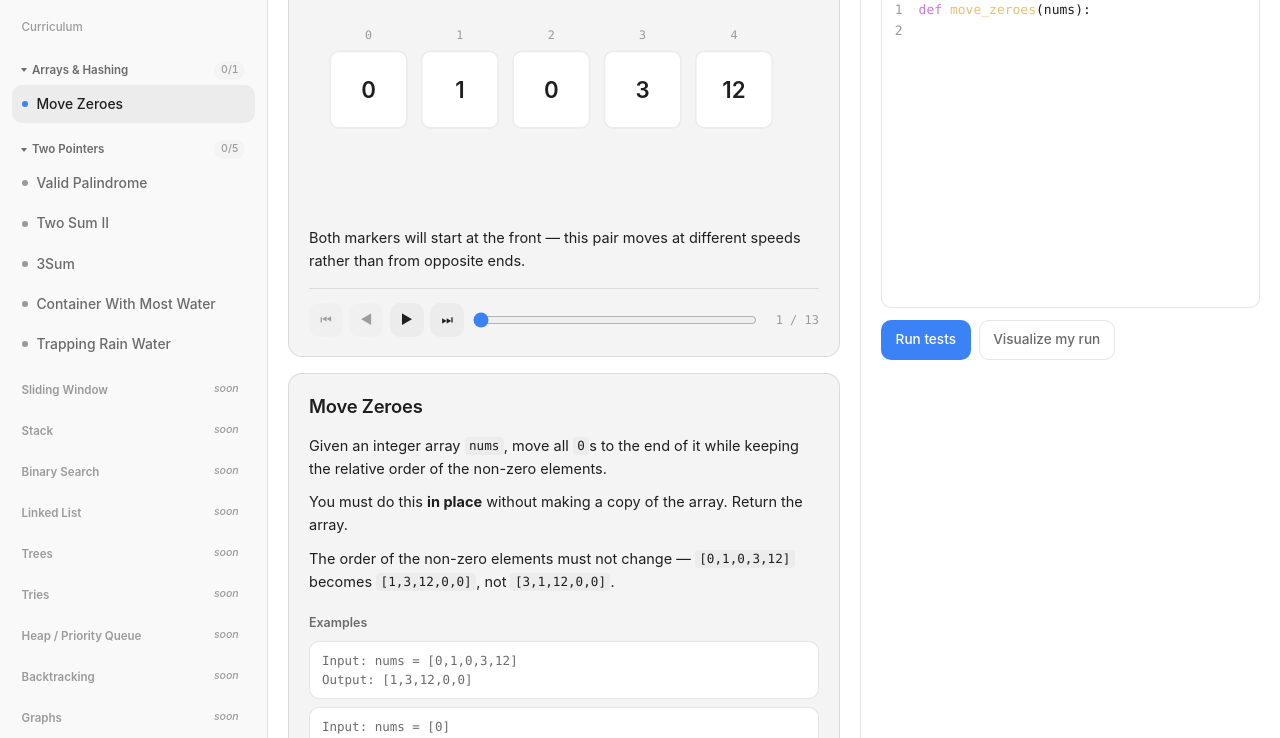
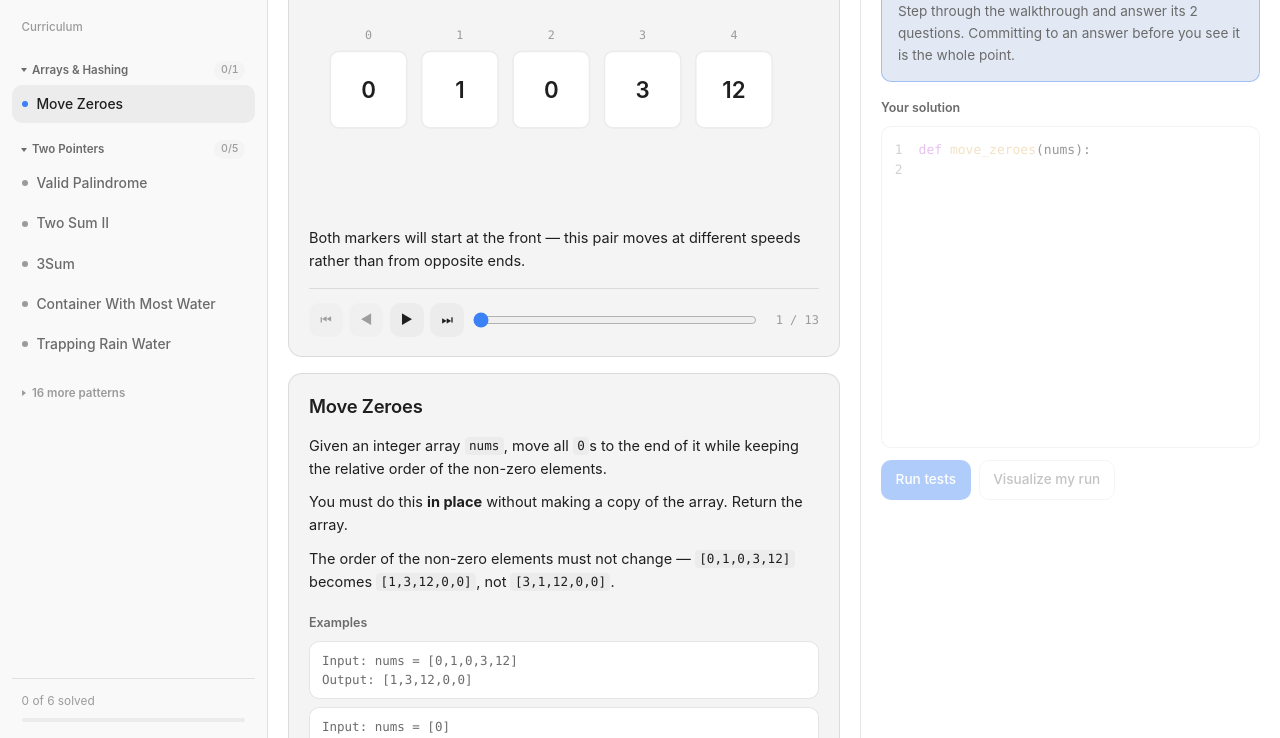
Before and after one commit to akshanshkmr/stepwise, a plain HTML site: page index.html in a window 1280 px wide. Shown: the part 62-800 px from the top of the page. Drawn offline with Linux system fonts and the light colour scheme.

Commit message:
Enforce the prediction gate, version stored progress, and add CI
Four items from the product critique:

The gate was opt-in — the editor was always open, so the mechanic the product
is built on could be skipped entirely. The editor now stays closed until a
problem's checkpoints are answered, behind one flag so ending the experiment
costs a line rather than a refactor.

Stored progress carries a schema version. Records from a newer build are
discarded rather than half-read, and v1 records migrate cleanly.

CI runs pytest, the validator, a check that regenerating traces is a no-op, and
a new browser-free suite covering both gates, the migration, and the
highlighter's escaping. Until now every check needed a human to load a page.

Sixteen 'soon' rows implied a roadmap we have not funded; they are one
collapsed line.

Co-Authored-By: Claude Opus 5 <noreply@anthropic.com>

```diff
--- a/app.js
+++ b/app.js
@@ -11,7 +11,40 @@ export function nextBlockingCheckpoint(checkpoints, answered, index) {
   return null;
 }
 
-if (document.getElementById("viz")) {
+/** The product's claim is that you predict before you write. That was only true
+ *  if you chose to use the walkthrough — the editor was always open, so the
+ *  mechanic was opt-in. It is now the gate to the editor.
+ *
+ *  Set GATE_EDITOR to false to run without it: the point of putting it behind
+ *  one flag is that killing the experiment costs one line, not a refactor. */
+/* Progress records carry their shape's version. Without it, the next change to
+   what we store reads old records as if they were new ones — silently wrong
+   rather than loudly missing. Unknown or newer versions are discarded rather
+   than guessed at: losing a hint count is recoverable, showing someone a
+   half-migrated record is not. */
+const SCHEMA = 2;
+
+/** Brings a stored record up to SCHEMA, or returns null if it cannot be
+ *  trusted. Exported so the shape rules are testable without a browser. */
+export function migrate(raw) {
+  if (!raw || typeof raw !== "object") return null;
+  if (Object.keys(raw).length === 0) return raw;          // nothing stored yet
+  const v = raw.v ?? 1;
+  if (v > SCHEMA) return null;                            // written by a newer build
+  if (v === 1) return { ...raw, v: SCHEMA, solved: raw.solved === true };
+  return raw;
+}
+
+export const GATE_EDITOR = true;
+
+/** Checkpoints still owed before the editor opens, given a problem's
+ *  checkpoints, what has been answered, and whether it is already solved. */
+export function predictionsOwed(checkpoints, answered, solved) {
+  if (!GATE_EDITOR || solved) return 0;
+  return checkpoints.reduce((n, _, i) => n + (answered.has(i) ? 0 : 1), 0);
+}
+
+if (typeof document !== "undefined" && document.getElementById("viz")) {
 
 const $ = (id) => document.getElementById(id);
 let problem = null, index = 0, answered = new Set(), hintsUsed = 0, code = "";
@@ -25,6 +58,7 @@ const storageKey = () => `codeteach:${problem.id}`;
 
 const COLLAPSED_KEY = "codeteach:collapsed";
 
+
 function readCollapsed() {
   try { return JSON.parse(localStorage.getItem(COLLAPSED_KEY) ?? "[]"); }
   catch { return []; }
@@ -33,24 +67,26 @@ function readCollapsed() {
 /** Progress for one problem, readable without loading it — the sidebar needs
  *  every problem's state before any of them is open. */
 function progressOf(id) {
-  try { return JSON.parse(localStorage.getItem(`codeteach:${id}`) ?? "{}"); }
+  try { return migrate(JSON.parse(localStorage.getItem(`codeteach:${id}`) ?? "{}")) ?? {}; }
   catch { return {}; }
 }
 
 function save() {
   localStorage.setItem(storageKey(),
-    JSON.stringify({ answered: [...answered], hintsUsed, solved,
+    JSON.stringify({ v: SCHEMA, answered: [...answered], hintsUsed, solved,
                      code: $("editor").value }));
 }
 
 function load() {
+  const blank = () => { answered = new Set(); hintsUsed = 0; code = ""; solved = false; };
   try {
-    const raw = JSON.parse(localStorage.getItem(storageKey()) ?? "{}");
+    const raw = migrate(JSON.parse(localStorage.getItem(storageKey()) ?? "{}"));
+    if (!raw) { blank(); return; }
     answered = new Set(raw.answered ?? []);
     hintsUsed = raw.hintsUsed ?? 0;
     code = raw.code ?? "";
     solved = raw.solved === true;
-  } catch { answered = new Set(); hintsUsed = 0; code = ""; solved = false; }
+  } catch { blank(); }
 }
 
 async function loadProblem(id) {
@@ -78,6 +114,7 @@ async function loadProblem(id) {
   $("results").replaceChildren();
   renderHints();
   draw();
+  updateLock();
 }
 
 // ponytail: bold + inline code only. Problem statements are ours, not user input.
@@ -128,6 +165,7 @@ function draw() {
         answered.add(blocked);
         save();
         draw();
+        updateLock();
         $("checkpoint").hidden = false;
         $("cp-question").textContent = "Right.";
         $("cp-options").replaceChildren();
@@ -172,6 +210,28 @@ $("editor").onscroll = () => {
   $("highlight").scrollTop = $("editor").scrollTop;
   $("highlight").scrollLeft = $("editor").scrollLeft;
 };
+
+/** Opens or closes the editor according to how many predictions are still
+ *  owed. Solved problems stay open so returning to your own code is free. */
+function updateLock() {
+  const owed = predictionsOwed(problem.checkpoints, answered, solved);
+  const locked = owed > 0;
+
+  $("lock").hidden = !locked;
+  $("editor").readOnly = locked;
+  $("run").disabled = locked;
+  $("viz-mine").disabled = locked;
+  $("editor-wrap").classList.toggle("locked", locked);
+
+  if (locked) {
+    const total = problem.checkpoints.length;
+    $("lock-body").textContent =
+      `Step through the walkthrough and answer ${owed === total
+        ? `its ${total} question${total === 1 ? "" : "s"}`
+        : `the remaining ${owed} of ${total}`}. ` +
+      `Committing to an answer before you see it is the whole point.`;
+  }
+}
 
 /** Repaints the highlight layer sitting behind the transparent textarea. */
 function paint() {
@@ -289,6 +349,7 @@ $("run").onclick = async () => {
       solved = true;
       save();
       markSolved(ran.id);
+      updateLock();
     }
   } catch (err) {
     if (!stale()) $("results").textContent = `${err.message} — check your connection and press Run again.`;
@@ -350,6 +411,7 @@ async function buildSidebar() {
 
   const ids = [];
   const nodes = [];
+  const pending = [];
 
   const collapsed = new Set(readCollapsed());
 
@@ -363,14 +425,11 @@ async function buildSidebar() {
     count.dataset.pattern = name;
     count.textContent = problems.length ? `${done}/${problems.length}` : "soon";
 
-    // A pattern with nothing in it has nothing to expand, so it stays a plain
-    // row rather than a disclosure that opens onto emptiness.
+    // Empty patterns are collected into one line at the end. Sixteen "soon"
+    // rows read as a roadmap we have committed to; one line is honest about
+    // what exists today without hiding where this is going.
     if (!problems.length) {
-      const head = document.createElement("p");
-      head.className = "group-head";
-      head.append(name, count);
-      group.appendChild(head);
-      nodes.push(group);
+      pending.push(name);
       continue;
     }
 
@@ -408,6 +467,27 @@ async function buildSidebar() {
     nodes.push(group);
   }
 
+  if (pending.length) {
+    const li = document.createElement("li");
+    li.className = "group pending";
+    const d = document.createElement("details");
+    const sum = document.createElement("summary");
+    sum.className = "group-head";
+    sum.innerHTML = '<span class="chevron" aria-hidden="true"></span>';
+    sum.append(`${pending.length} more patterns`);
+    d.appendChild(sum);
+    const ul = document.createElement("ul");
+    for (const name of pending) {
+      const item = document.createElement("li");
+      item.className = "pending-item";
+      item.textContent = name;
+      ul.appendChild(item);
+    }
+    d.appendChild(ul);
+    li.appendChild(d);
+    nodes.push(li);
+  }
+
   $("problem-list").replaceChildren(...nodes);
 
   // Setting `open` above queues a toggle event per group. Those land before
--- a/index.html
+++ b/index.html
@@ -72,8 +72,12 @@
     </section>
 
     <section class="column right" id="code-pane">
+      <div id="lock" hidden>
+        <p class="lock-title">Predict first</p>
+        <p class="lock-body" id="lock-body"></p>
+      </div>
       <label for="editor">Your solution</label>
-      <div class="editor-wrap">
+      <div class="editor-wrap" id="editor-wrap">
         <pre id="gutter" aria-hidden="true"></pre>
         <div class="editor-field">
           <pre id="highlight" aria-hidden="true"><code></code></pre>
--- a/style.css
+++ b/style.css
@@ -144,9 +144,14 @@ select, button, textarea, input { font: inherit; color: inherit; }
   font-variant-numeric: tabular-nums;
 }
 .count.all { color: var(--success); }
-/* Patterns with no problems yet say so plainly instead of pretending. */
-.group.empty .group-head { color: var(--faint); }
-.group.empty .count { background: transparent; font-style: italic; }
+/* Patterns with no problems yet are one collapsed line, not sixteen rows
+   implying work that has not been done. */
+.group.pending { margin-top: .75rem; }
+.group.pending .group-head { color: var(--faint); }
+.pending-item {
+  padding: .3rem .6rem .3rem 1.6rem;
+  font-size: .82rem; color: var(--faint);
+}
 
 #problem-list button {
   width: 100%; text-align: left;
@@ -358,6 +363,20 @@ button:disabled { opacity: .4; cursor: not-allowed; }
 
 /* ---- editor ------------------------------------------------------------ */
 
+#lock {
+  padding: .9rem 1rem; margin-bottom: 1rem;
+  background: color-mix(in srgb, var(--accent) 10%, var(--surface-2));
+  border: 1px solid color-mix(in srgb, var(--accent) 40%, transparent);
+  border-radius: var(--r-md);
+}
+.lock-title {
+  margin: 0 0 .3rem; font-size: .9rem; font-weight: 600; color: var(--text);
+}
+.lock-body { margin: 0; font-size: .85rem; color: var(--muted); }
+
+.editor-wrap.locked { opacity: .45; }
+.editor-wrap.locked #editor { cursor: not-allowed; }
+
 #code-pane label {
   display: block; margin-bottom: .5rem;
   font-size: .78rem; font-weight: 600; color: var(--muted);
```
Also changed, not shown: dev/test-node.mjs (added, +79 -0 lines), 2 other files.
